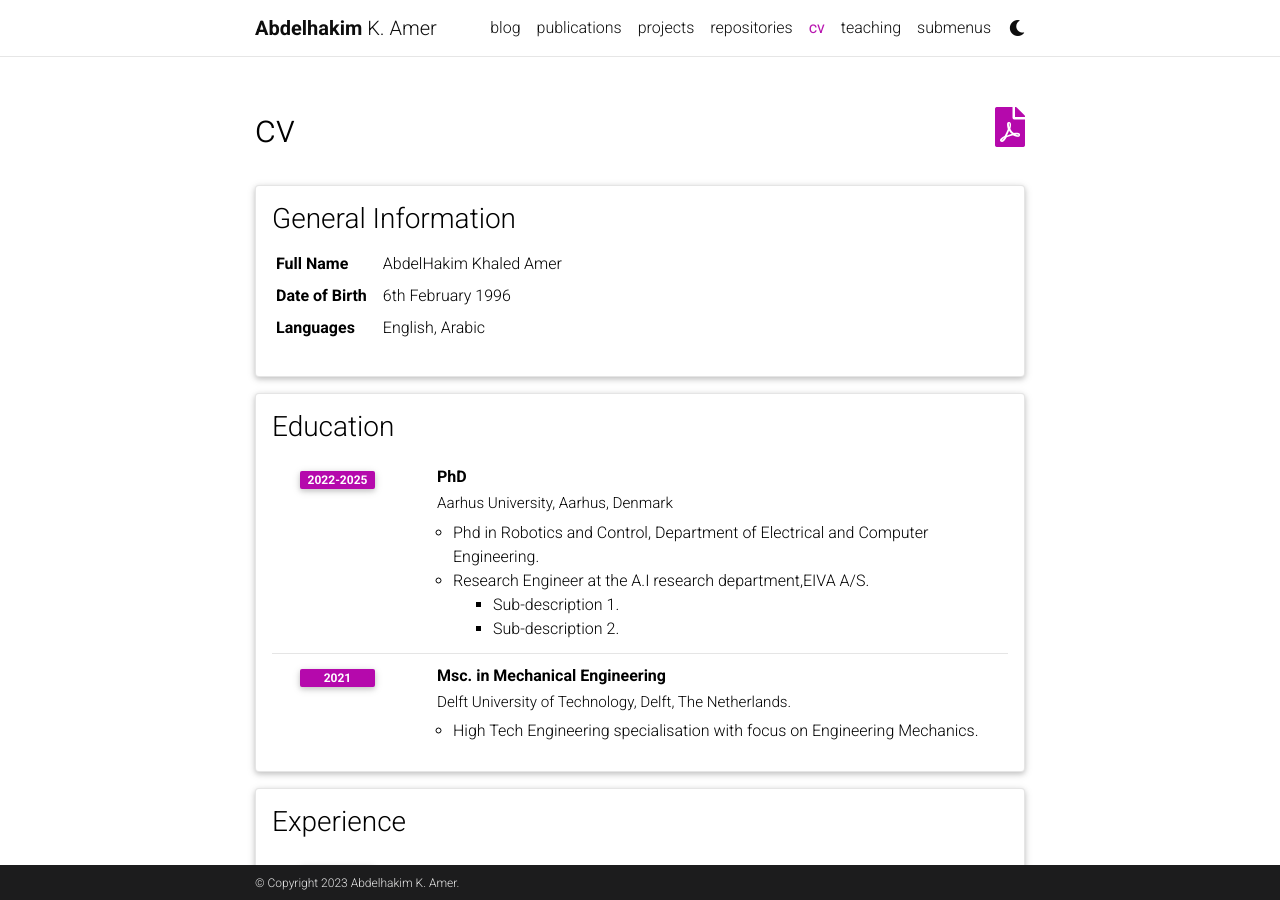
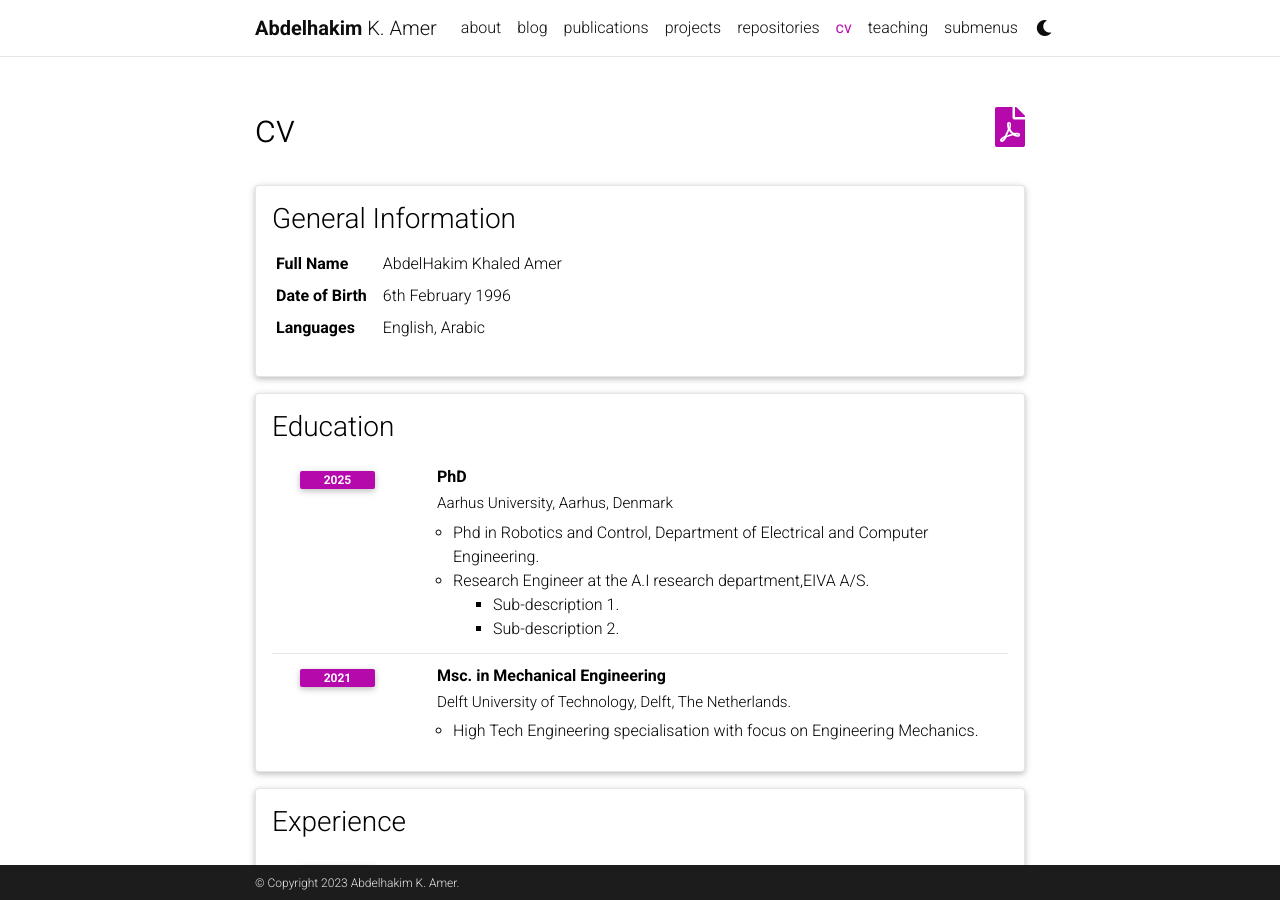
Before and after one commit to abdelhakim96/abdelhakim96.github.io, a Jekyll site: the page built from _pages/cv.md, in a window 1280 px wide and 900 px high. Built offline with Jekyll 4.4.1, drawn with Linux system fonts in a browser that asks for light colours; full-size pictures stand in for the smaller copies a plugin makes; comment, search, counter and statistics services are not loaded; a style sheet for code colours, icons or effects is not loaded.

Commit message:
revert to older commit

```diff
--- a/_config.yml
+++ b/_config.yml
@@ -165,16 +165,16 @@
     output: false
     permalink: /news/:path/
   projects:
-    output: true
+    output: false
     permalink: /projects/:path/
 
 news:
-  enabled: true
+  enabled: false
   scrollable: true # adds a vertical scroll bar if there are more than 3 news items
   limit: 5 # leave blank to include all the news in the `_news` folder
 
 latest_posts:
-  enabled: true
+  enabled: false
   scrollable: true # adds a vertical scroll bar if there are more than 3 new posts items
   limit: 3 # leave blank to include all the blog posts
 
@@ -261,8 +261,8 @@
 
 scholar:
 
-  last_name: [Amer]
-  first_name: [AbdelHakim, A.]
+  last_name: [Einstein]
+  first_name: [Albert, A.]
 
   style: apa
   locale: en
--- a/_data/cv.yml
+++ b/_data/cv.yml
@@ -13,7 +13,7 @@
   contents:
     - title: PhD
       institution: Aarhus University, Aarhus, Denmark
-      year: 2022-2025
+      year: 2025
       description:
         - Phd in Robotics and Control, Department of Electrical and Computer Engineering.
 
```
Also changed, not shown: _pages/about.md (+1 -1 lines).
